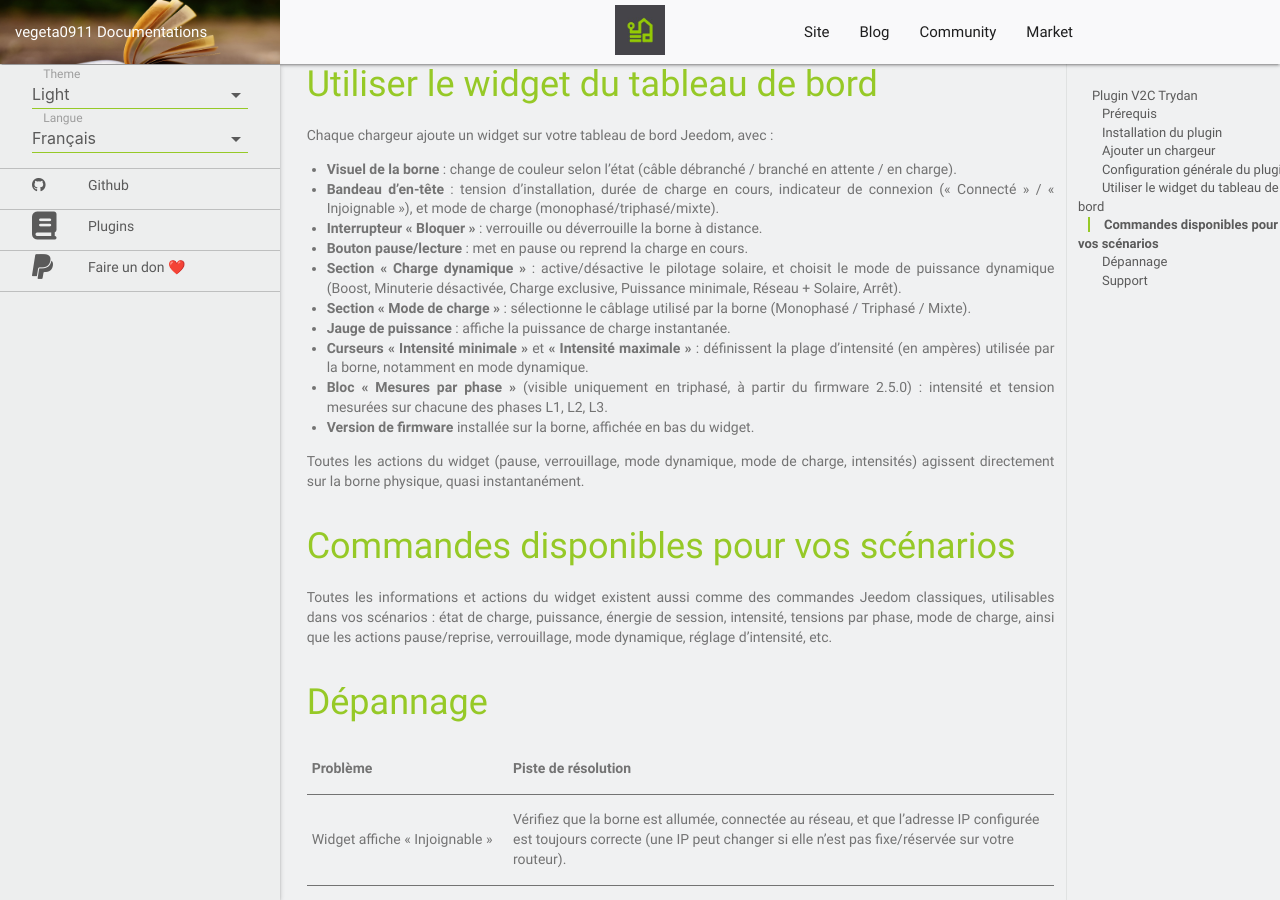
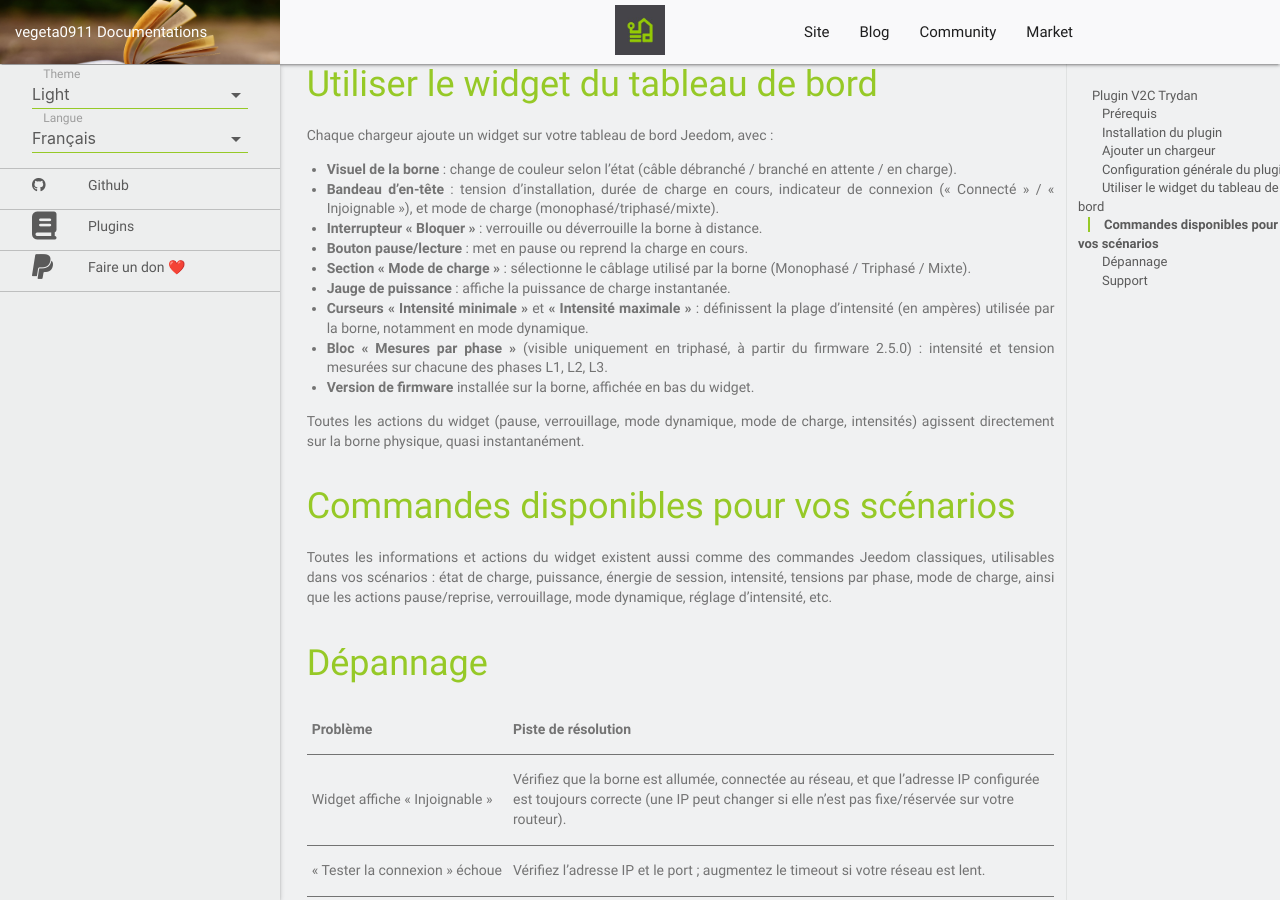
Before and after one commit to vegeta0911/documentation, a Jekyll site: the page built from plugins/fr_FR/V2c/index.md, in a window 1280 px wide and 900 px high, scrolled down 1289 px. Built offline with Jekyll 4.4.1, drawn with Linux system fonts in a browser that asks for light colours; nearby versions of some CDN libraries; our own code applies the rules of GitHub Pages for plain Markdown files; library files that are not in the unit come from our copies; some of the changed text lies outside the part shown.

Commit message:
Update index.md

```diff
--- a/plugins/fr_FR/V2c/index.md
+++ b/plugins/fr_FR/V2c/index.md
@@ -7,7 +7,7 @@
 - suivre la puissance, l'intensité et l'énergie de charge en temps réel ;
 - suivre la production photovoltaïque et la puissance de la maison si votre installation le permet ;
 - mettre en pause, reprendre, verrouiller ou déverrouiller la charge ;
-- activer le mode dynamique (charge pilotée par le surplus solaire) et choisir son mode de fonctionnement ;
+- activer ou désactiver le mode dynamique ;
 - régler les intensités minimale et maximale de charge ;
 - consulter le mode de charge (monophasé / triphasé / mixte) et, à partir du firmware 2.5.0, les mesures par phase.
 
@@ -52,7 +52,6 @@
 - **Bandeau d'en-tête** : tension d'installation, durée de charge en cours, indicateur de connexion (« Connecté » / « Injoignable »), et mode de charge (monophasé/triphasé/mixte).
 - **Interrupteur « Bloquer »** : verrouille ou déverrouille la borne à distance.
 - **Bouton pause/lecture** : met en pause ou reprend la charge en cours.
-- **Section « Charge dynamique »** : active/désactive le pilotage solaire, et choisit le mode de puissance dynamique (Boost, Minuterie désactivée, Charge exclusive, Puissance minimale, Réseau + Solaire, Arrêt).
 - **Section « Mode de charge »** : sélectionne le câblage utilisé par la borne (Monophasé / Triphasé / Mixte).
 - **Jauge de puissance** : affiche la puissance de charge instantanée.
 - **Curseurs « Intensité minimale »** et **« Intensité maximale »** : définissent la plage d'intensité (en ampères) utilisée par la borne, notamment en mode dynamique.
```
